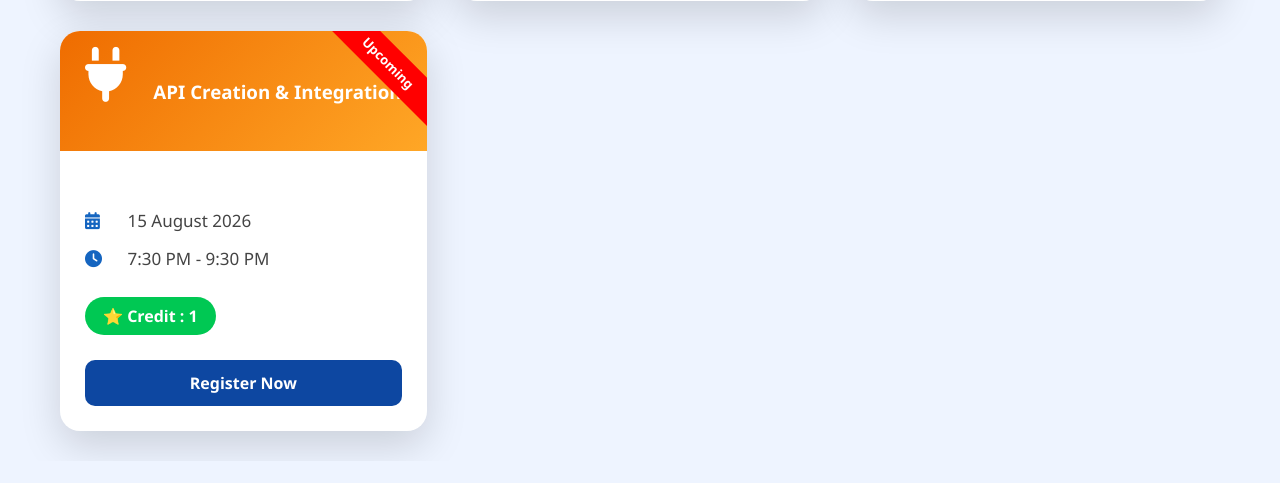
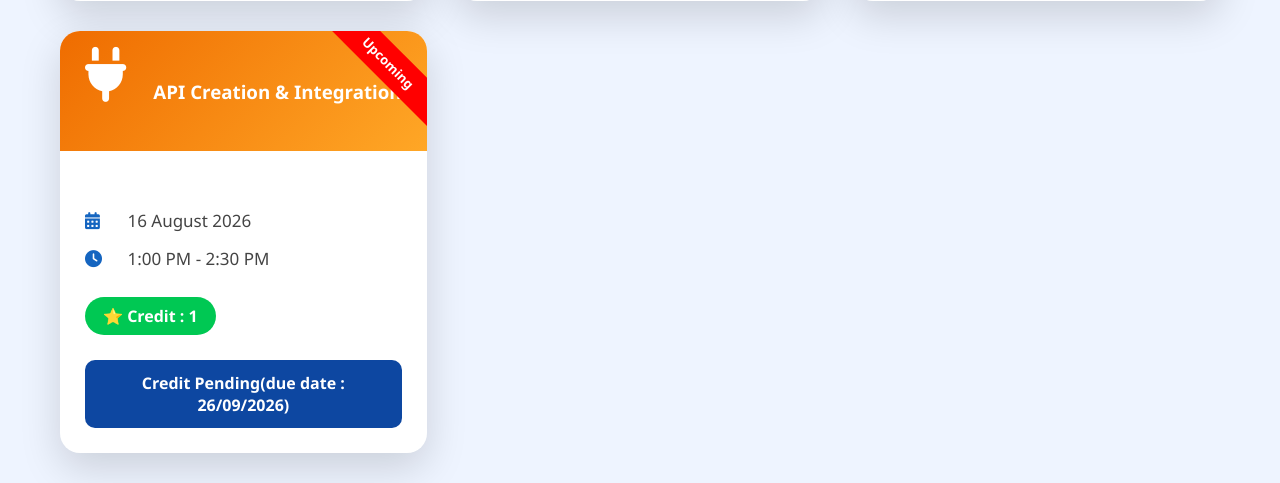
Before and after one commit to Yogendra0926/StudentPortal, a Flask app: template templates/announcement.html in a window 1280 px wide. Shown: the part 550-1033 px from the top of the page. Before the commit the page ends 1004 px from the top, so only its background shows below. Run offline with Flask 3, Linux system fonts and the light colour scheme; the template is opened without the code that fills it, so the values that code supplies are empty.

Commit message:
Updated project

```diff
--- a/templates/announcement.html
+++ b/templates/announcement.html
@@ -402,12 +402,12 @@ Register Now
 
 <div class="info">
 <i class="fa-solid fa-calendar-days"></i>
-15 August 2026
+16 August 2026
 </div>
 
 <div class="info">
 <i class="fa-solid fa-clock"></i>
-7:30 PM - 9:30 PM
+1:00 PM - 2:30 PM
 </div>
 
 <div class="credit">
@@ -415,7 +415,7 @@ Register Now
 </div>
 
 <a href="#" class="register">
-Register Now
+Credit Pending(due date : 26/09/2026)
 </a>
 
 </div>
```
Also changed, not shown: 1 other file.
